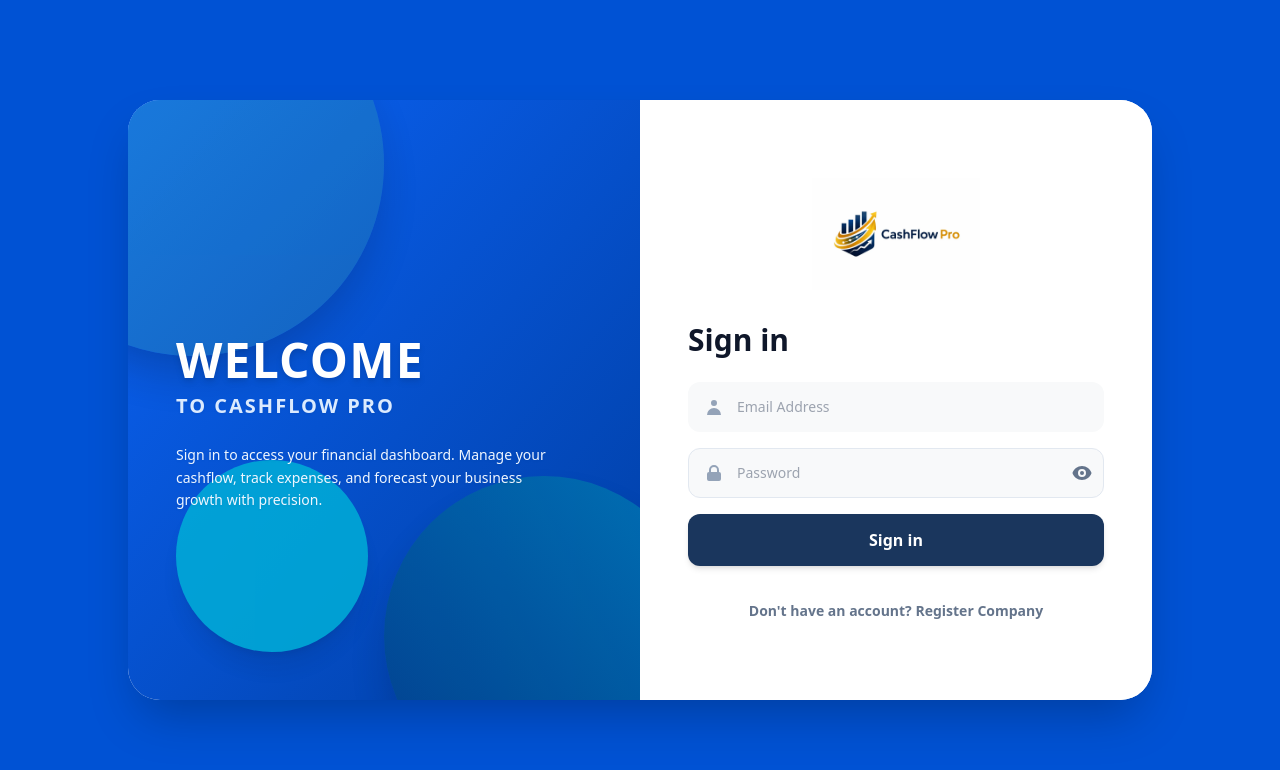
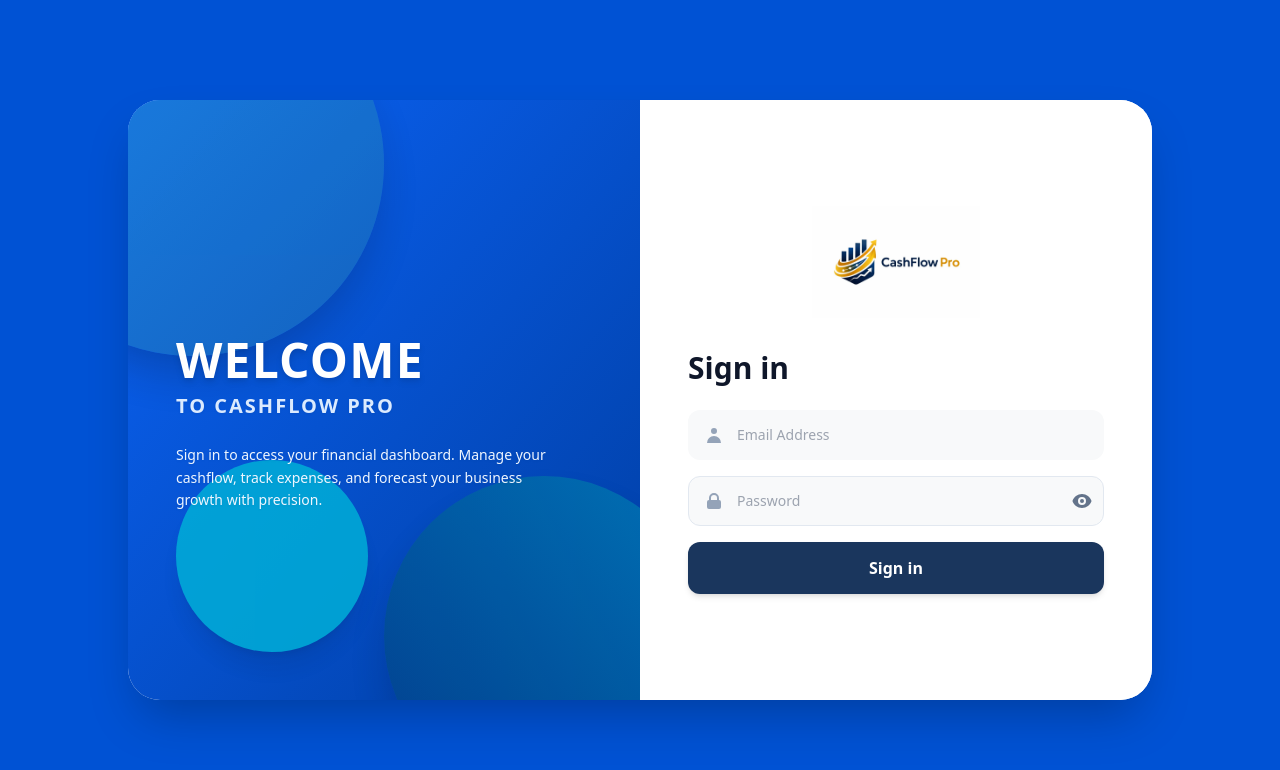
Before and after one commit to kgnmanagementservices2-eng/client, a React (Vite) app: page / in a window 1280 px wide. Shown: the top 770 px of the page. Built offline with nearby package versions, Linux system fonts and the light colour scheme; no server answers.

Commit message:
company page comment out in login page

```diff
--- a/src/pages/LoginPage.jsx
+++ b/src/pages/LoginPage.jsx
@@ -298,7 +298,7 @@ export default function LoginPage({ onNavigate }) {
               )}
             </form>
 
-            <div className="mt-8 text-center">
+            {/* <div className="mt-8 text-center">
               <button
                 type="button"
                 onClick={() => {
@@ -311,7 +311,7 @@ export default function LoginPage({ onNavigate }) {
                   ? "Already have an account? Sign in"
                   : "Don't have an account? Register Company"}
               </button>
-            </div>
+            </div> */}
           </div>
         </div>
       </div>
```
